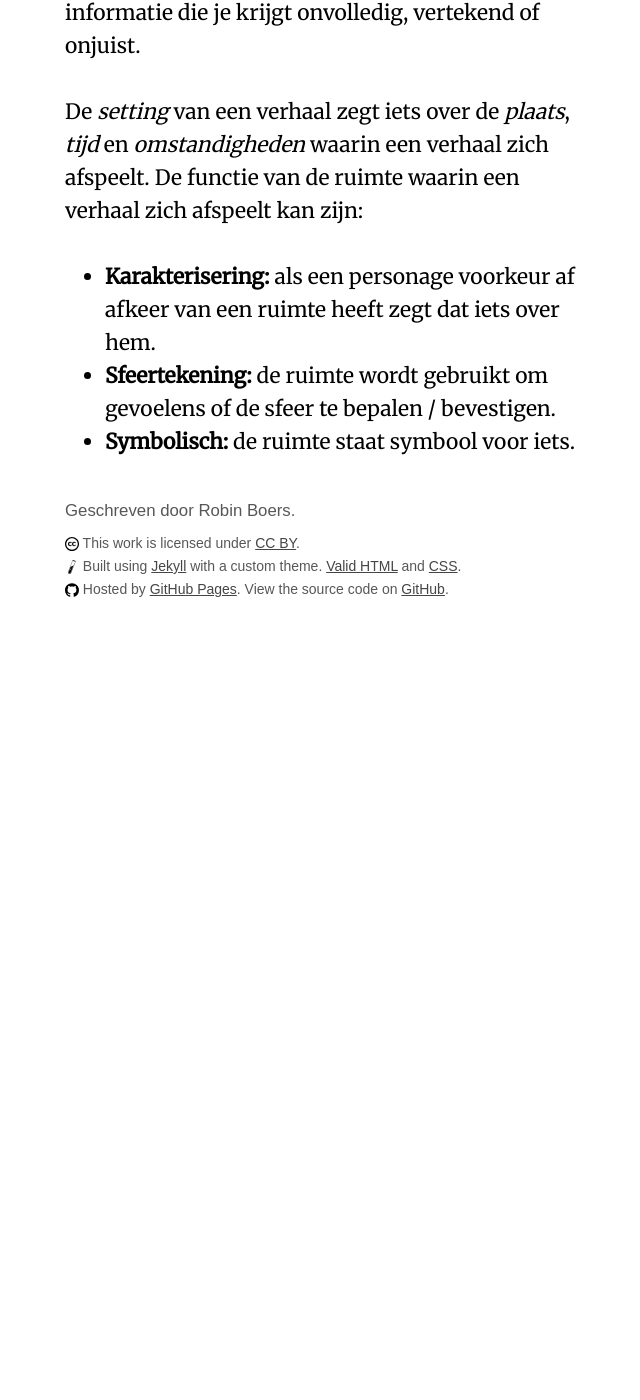
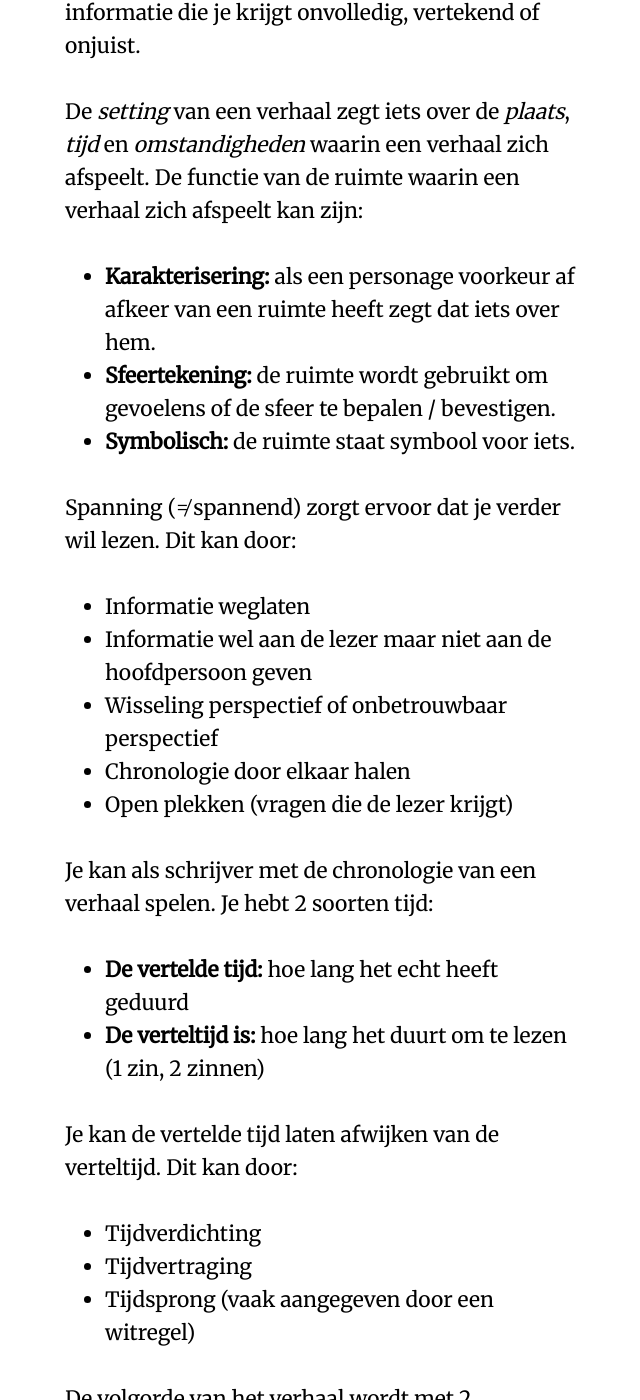
Before and after one commit to RobinBoers/school.geheimesite.nl, a Jekyll site: the page built from 4VWO/TW1/Nederlands.md, in a window 1280 px wide and 1400 px high, scrolled down 1687 px. Shown: the whole window, without its empty margins (319-959 px from the left). Built offline with Jekyll 4.4.1, drawn with Linux system fonts in a browser that asks for light colours; some web fonts are replaced; our own code applies the rules of GitHub Pages for plain Markdown files; before the commit the page ends 2317 px from its top, so only the background shows below that; some of the changed text lies outside the part shown.

Commit message:
Automated sync

```diff
--- a/4VWO/TW1/Nederlands.md
+++ b/4VWO/TW1/Nederlands.md
@@ -30,3 +30,33 @@ De *setting* van een verhaal zegt iets over de *plaats*, *tijd* en *omstandighed
 - **Karakterisering:** als een personage voorkeur af afkeer van een ruimte heeft zegt dat iets over hem.
 - **Sfeertekening:** de ruimte wordt gebruikt om gevoelens of de sfeer te bepalen / bevestigen.
 - **Symbolisch:** de ruimte staat symbool voor iets.
+
+Spanning (≠ spannend) zorgt ervoor dat je verder wil lezen. Dit kan door:
+
+- Informatie weglaten
+- Informatie wel aan de lezer maar niet aan de hoofdpersoon geven
+- Wisseling perspectief of onbetrouwbaar perspectief
+- Chronologie door elkaar halen
+- Open plekken (vragen die de lezer krijgt)
+
+Je kan als schrijver met de chronologie van een verhaal spelen. Je hebt 2 soorten tijd:
+
+- **De vertelde tijd:** hoe lang het echt heeft geduurd
+- **De verteltijd is:** hoe lang het duurt om te lezen (1 zin, 2 zinnen)
+
+Je kan de vertelde tijd laten afwijken van de verteltijd. Dit kan door:
+
+- Tijdverdichting
+- Tijdvertraging
+- Tijdsprong (vaak aangegeven door een witregel)
+
+De volgorde van het verhaal wordt met 2 begrippen aangeduid:
+
+- **Sujet:** Vertelde volgorde
+- **Fabel:** Gebeurde volgorde
+
+Als suject ≠ fabel spreek je van a-chronologie. Voorbeelden daarvan zijn:
+
+- **Flashbacks:** je beleeft een deel van het verleden.
+- **Terugverwijzing:** er wordt alleen naar het verleden verwezen.
+- **Flashforward:** een verwijzing naar de toekomst.
```
